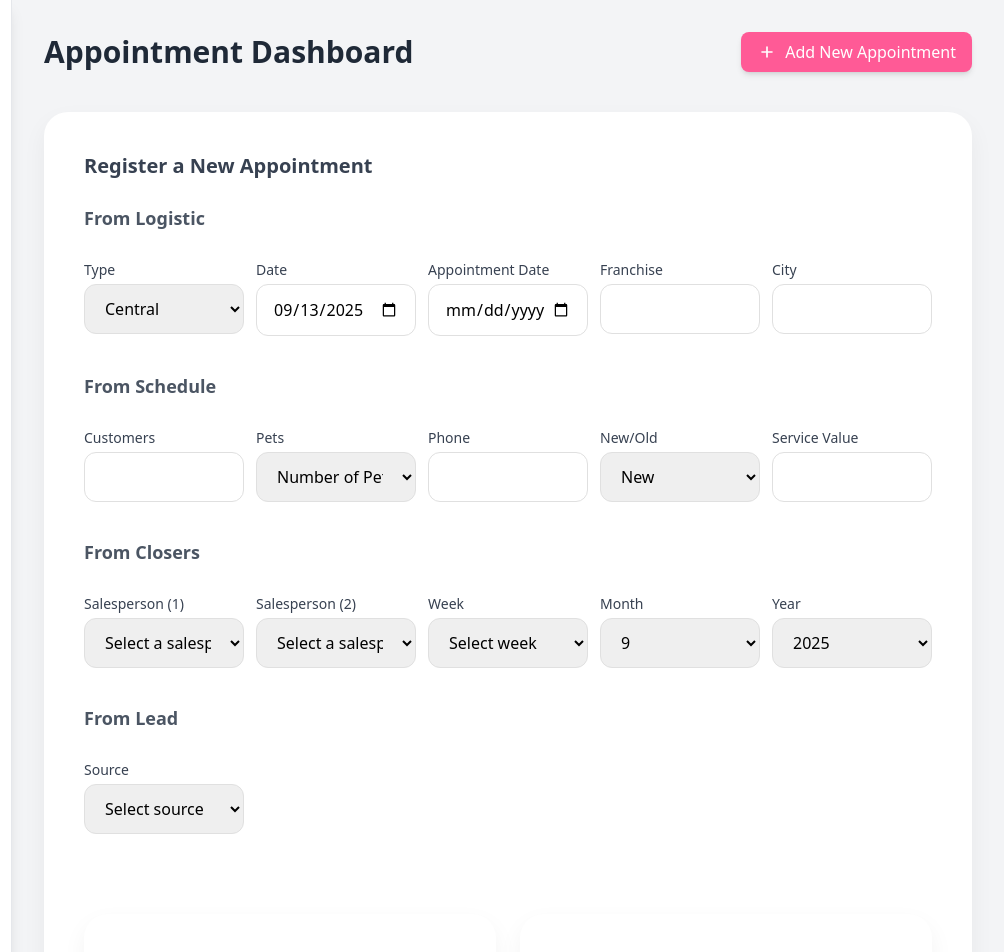
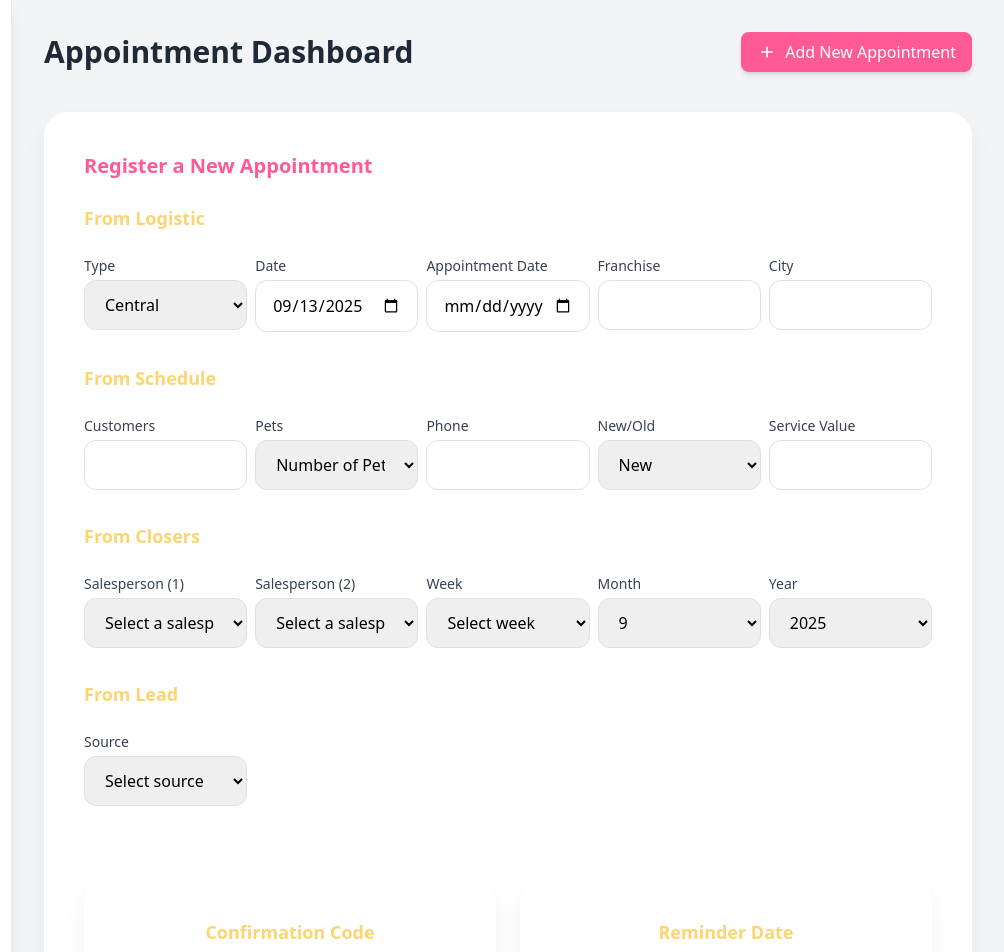
Before and after one commit to AlanSalviano/myshineapp, a website: page public/agendamentos.html in a window 1280 px wide. Shown: the top 952 px of the page, 276-1280 px from the left. Drawn offline with nearby package versions, Linux system fonts and the light colour scheme; no server answers.

Commit message:
Update agendamentos.html

```diff
--- a/public/agendamentos.html
+++ b/public/agendamentos.html
@@ -54,6 +54,9 @@
         .bg-secondary {
             background-color: #fbd572; /* Cor secundária do agendbackup */
         }
+        .text-secondary {
+            color: #fbd572; /* Cor secundária para texto */
+        }
     </style>
 </head>
 <body class="bg-gray-100">
@@ -88,19 +91,19 @@
             <div class="grid grid-cols-1 gap-8">
                 <!-- Main Form Card -->
                 <div class="card">
-                    <h2 class="text-xl font-bold text-gray-700 mb-6">Register a New Appointment</h2>
+                    <h2 class="text-xl font-bold text-primary mb-6">Register a New Appointment</h2>
 
-                    <form id="scheduleForm" class="grid grid-cols-1 md:grid-cols-2 lg:grid-cols-5 gap-3">
+                    <form id="scheduleForm" class="grid grid-cols-1 md:grid-cols-2 lg:grid-cols-5 gap-2">
 
                         <!-- From Logistic -->
                         <div class="col-span-full">
-                            <h3 class="text-lg font-semibold text-gray-600 mb-4">From Logistic</h3>
+                            <h3 class="text-lg font-semibold text-secondary mb-4">From Logistic</h3>
                         </div>
                         <div class="space-y-1">
                             <label for="type" class="block text-sm font-medium text-gray-700">Type</label>
                             <select id="type" name="type" required class="mt-1 block w-full input-field">
                                 <option value="Central">Central</option>
-                                <option value="Franchise">Franchise</option>
+                                <option value="Franchise">Franchion</option>
                             </select>
                         </div>
                         <div class="space-y-1">
@@ -122,7 +125,7 @@
 
                         <!-- From Schedule -->
                         <div class="col-span-full mt-6">
-                            <h3 class="text-lg font-semibold text-gray-600 mb-4">From Schedule</h3>
+                            <h3 class="text-lg font-semibold text-secondary mb-4">From Schedule</h3>
                         </div>
                         <div class="space-y-1">
                             <label for="customers" class="block text-sm font-medium text-gray-700">Customers</label>
@@ -157,7 +160,7 @@
 
                         <!-- From Closers -->
                         <div class="col-span-full mt-6">
-                            <h3 class="text-lg font-semibold text-gray-600 mb-4">From Closers</h3>
+                            <h3 class="text-lg font-semibold text-secondary mb-4">From Closers</h3>
                         </div>
                         <div class="space-y-1">
                             <label for="closer1" class="block text-sm font-medium text-gray-700">Salesperson (1)</label>
@@ -226,7 +229,7 @@
 
                         <!-- From Lead -->
                         <div class="col-span-full mt-6">
-                            <h3 class="text-lg font-semibold text-gray-600 mb-4">From Lead</h3>
+                            <h3 class="text-lg font-semibold text-secondary mb-4">From Lead</h3>
                         </div>
                         <div class="space-y-1">
                             <label for="source" class="block text-sm font-medium text-gray-700">Source</label>
@@ -260,11 +263,11 @@
                            <!-- Container for Confirmation Code and Reminder Date -->
                             <div class="flex flex-col md:flex-row gap-6 mt-8">
                                 <div class="card flex-1 flex flex-col items-center">
-                                    <h3 class="text-lg font-semibold text-gray-600 mb-4">Confirmation Code</h3>
+                                    <h3 class="text-lg font-semibold text-secondary mb-4">Confirmation Code</h3>
                                     <div id="codePassDisplay" class="h-20 w-full bg-secondary rounded-xl flex items-center justify-center font-bold text-3xl text-white shadow-md"></div>
                                 </div>
                                 <div class="card flex-1 flex flex-col items-center">
-                                    <h3 class="text-lg font-semibold text-gray-600 mb-4">Reminder Date</h3>
+                                    <h3 class="text-lg font-semibold text-secondary mb-4">Reminder Date</h3>
                                     <div id="reminderDateDisplay" class="h-20 w-full bg-secondary rounded-xl flex items-center justify-center font-bold text-3xl text-white shadow-md"></div>
                                 </div>
                             </div>
```
